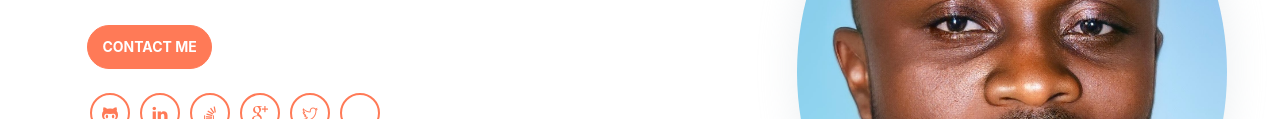
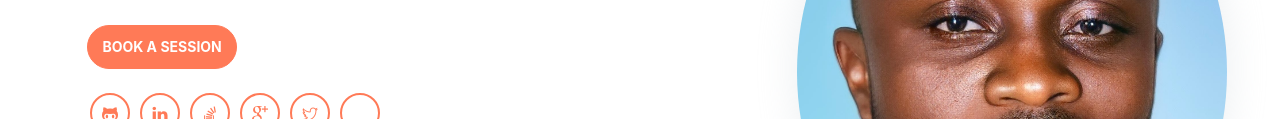
Before and after one commit to fhuadeen/fhuadeen.github.io, a website: page index.html in a window 1280 px wide. Shown: the part 429-548 px from the top of the page. Drawn offline with Linux system fonts and the light colour scheme; some icons are missing.

Commit message:
changed 'contact me' to 'book a session' button

```diff
--- a/index.html
+++ b/index.html
@@ -82,7 +82,7 @@
                 <!-- <p>Founder of Foslah Technologies</p> -->
 
                 <div class="buttons pt-3">
-                    <a href="mailto:fhuadbalgoun@gmail.com"><button class="btn btn-primary rounded">CONTACT ME</button></a>
+                    <a href="https://calendly.com/fhuadbalogun/30min" target="_blank"><button class="btn btn-primary rounded">BOOK A SESSION</button></a>
                     <!-- <button class="btn btn-primary rounded" onclick="window.location.href='mailto:fhuadbalgoun@gmail.com'">HIRE ME</button> -->
                     <!-- <button class="btn btn-dark rounded">DOWNLOAD CV</button> -->
                 </div>
```
Also changed, not shown: README.md.
